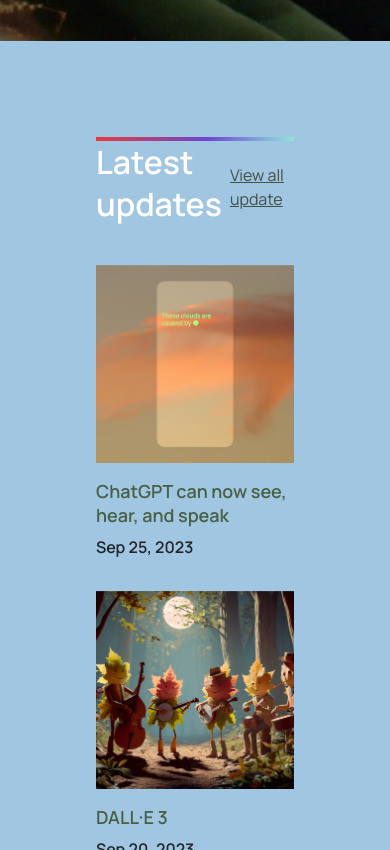
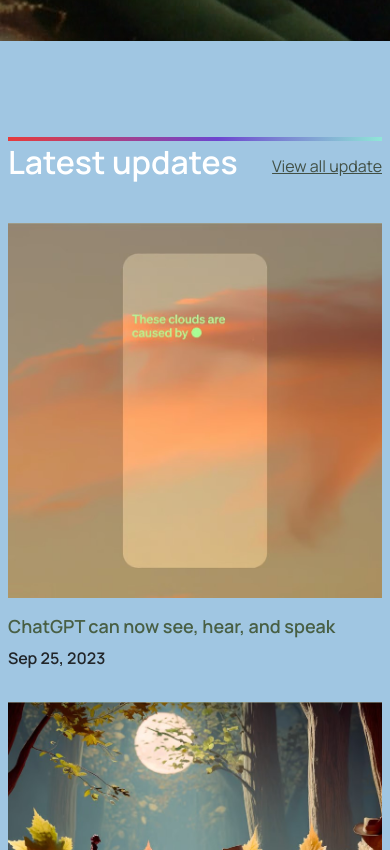
Before and after one commit to phuchs47203/first_front_end_bootstrap, a React (Create React App) app: page / in a window 390 px wide. Shown: the part 874-1724 px from the top of the page. Built offline with nearby package versions, Linux system fonts and the light colour scheme.

Commit message:
edit media home

```diff
--- a/src/Container/Home/home.css
+++ b/src/Container/Home/home.css
@@ -2,6 +2,19 @@
     padding-top: 0rem;
     top: 0;
 }
-.home_padding{
+
+.home_padding {
     padding: 0rem 6rem;
 }
+
+@media screen and (max-width: 990px) {
+    .home_padding {
+        padding: 0rem 1rem;
+    }
+}
+
+@media screen and (max-width: 600px) {
+    .home_padding {
+        padding: 0rem 0.5rem;
+    }
+}
```
